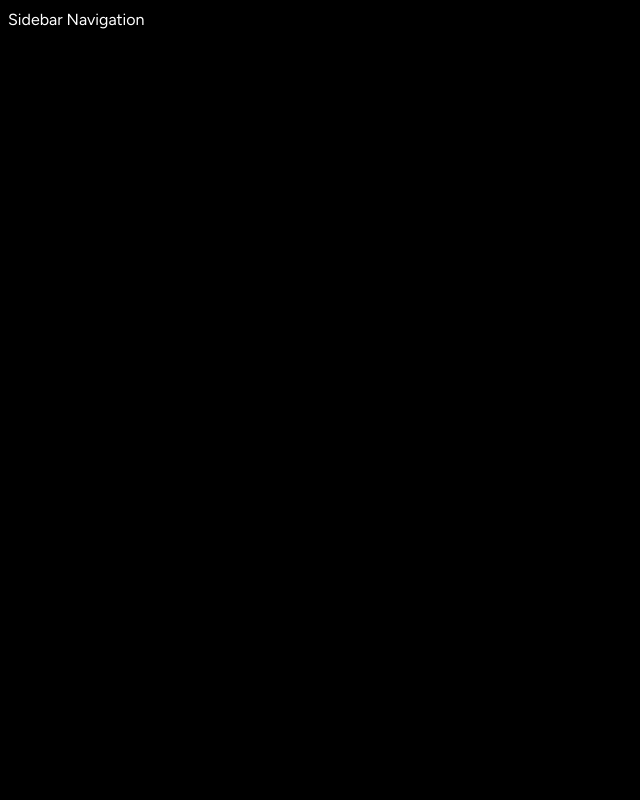
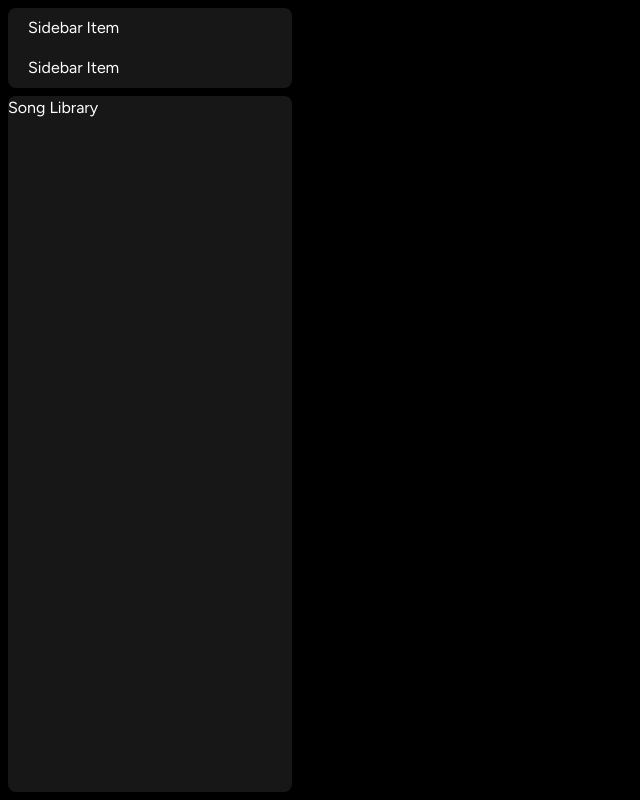
Before and after one commit to yashdev9274/cosmic, a Next.js app: page / in a window 1280 px wide. Shown: the whole page, without its empty margins (0-640 px from the left). Built offline with nearby package versions, Linux system fonts and the light colour scheme.

Commit message:
Add tailwind-merge, Sidebar and SidebarItem component

```diff
--- a/components/Box.tsx
+++ b/components/Box.tsx
@@ -1,3 +1,5 @@
+import { twMerge } from "tailwind-merge";
+
 interface BoxProps{
     children: React.ReactNode;
     className?: string;
@@ -9,7 +11,16 @@
     className
 }) => {
     return (
-        <div>
+        <div
+            className={twMerge(`
+                bg-neutral-900
+                rounded-lg
+                h-fit
+                w-full
+            `,
+            className
+            )}
+        >
             {children}
         </div>
      );
--- a/components/Sidebar.tsx
+++ b/components/Sidebar.tsx
@@ -9,6 +9,7 @@
 import { usePathname } from "next/navigation";
 import { useMemo } from "react";
 import Box from "./Box";
+import SidebarItem from "./SidebarItem";
 
 interface SidebarProps {
     children: React.ReactNode;
@@ -52,7 +53,19 @@
                 "
             >
                 <Box>
-                    Sidebar Navigation
+                    <div
+                        className="flex flex-col gap-y-4 px-5 py-2"
+                    >
+
+                        {routes.map((item) => (
+                            <SidebarItem key={item.label} {...item}/>
+                        ))}
+
+                    </div>
+                </Box>
+
+                <Box className = "overflow-y-auto h-full">
+                    Song Library
                 </Box>
             </div>
         </div>
--- /dev/null
+++ b/components/SidebarItem.tsx
@@ -0,0 +1,9 @@
+const SidebarItem = () => {
+    return (
+        <div>
+            Sidebar Item
+        </div>
+     );
+}
+
+export default SidebarItem;
--- a/package.json
+++ b/package.json
@@ -12,7 +12,8 @@
     "next": "14.0.4",
     "react": "^18",
     "react-dom": "^18",
-    "react-icons": "^4.12.0"
+    "react-icons": "^4.12.0",
+    "tailwind-merge": "^2.2.0"
   },
   "devDependencies": {
     "@types/node": "^20",
```
Also changed, not shown: 1 other file (tests, documents, lock files or other folders).
